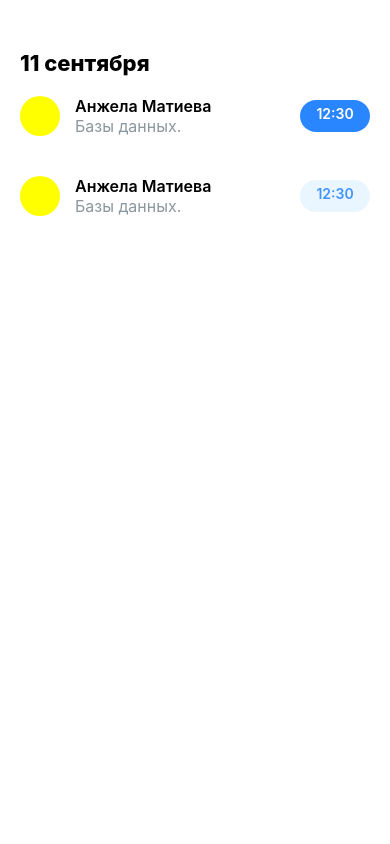
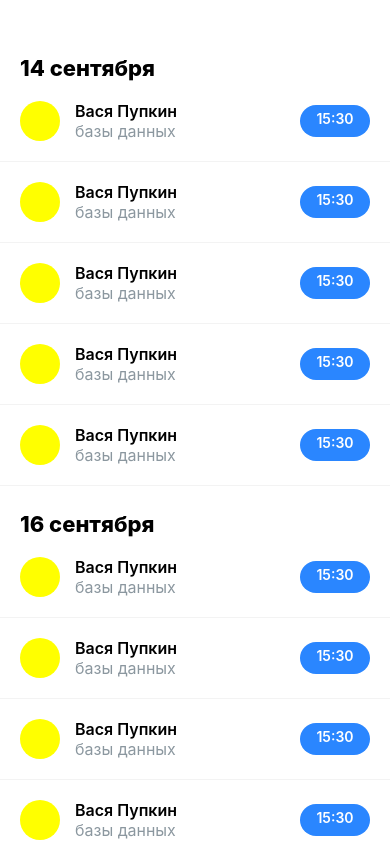
Before and after one commit to mihalichpalich/react-native-tutor-app, a React Native app: screen / in a window 390 px wide. Built offline with nearby package versions, Linux system fonts and the light colour scheme.

Commit message:
поработал над списком учеников

```diff
--- a/App.js
+++ b/App.js
@@ -1,80 +1,111 @@
 import React from 'react';
-import { StyleSheet, Text, View } from 'react-native';
+import { StyleSheet, Text, View, SectionList } from 'react-native';
 import styled from 'styled-components/native';
+
+import {Lessons, SectionTitle} from './components';
+
+const DATA = [
+    {
+        title: '14 сентября',
+        data: [
+                  {
+                      time: '15:30',
+                      active: true,
+                      unit: 'базы данных',
+                      user: {
+                          fullname: "Вася Пупкин"
+                      }
+                  },
+                  {
+                      time: '15:30',
+                      active: true,
+                      unit: 'базы данных',
+                      user: {
+                          fullname: "Вася Пупкин"
+                      }
+                  },
+                  {
+                      time: '15:30',
+                      active: true,
+                      unit: 'базы данных',
+                      user: {
+                          fullname: "Вася Пупкин"
+                      }
+                  },
+                  {
+                      time: '15:30',
+                      active: true,
+                      unit: 'базы данных',
+                      user: {
+                          fullname: "Вася Пупкин"
+                      }
+                  },
+                  {
+                      time: '15:30',
+                      active: true,
+                      unit: 'базы данных',
+                      user: {
+                          fullname: "Вася Пупкин"
+                      }
+                  }
+               ]
+    },
+    {
+        title: '16 сентября',
+        data: [
+                  {
+                      time: '15:30',
+                      active: true,
+                      unit: 'базы данных',
+                      user: {
+                          fullname: "Вася Пупкин"
+                      }
+                  },
+                  {
+                      time: '15:30',
+                      active: true,
+                      unit: 'базы данных',
+                      user: {
+                          fullname: "Вася Пупкин"
+                      }
+                  },
+                  {
+                      time: '15:30',
+                      active: true,
+                      unit: 'базы данных',
+                      user: {
+                          fullname: "Вася Пупкин"
+                      }
+                  },
+                  {
+                      time: '15:30',
+                      active: true,
+                      unit: 'базы данных',
+                      user: {
+                          fullname: "Вася Пупкин"
+                      }
+                  }
+               ]
+    }
+];
 
 export default function App() {
   return (
     <Container>
-        <Group>
-            <GroupTitle>11 сентября</GroupTitle>
-            <GroupItem>
-                <Avatar/>
-                <View style={{flex: 1}}>
-                    <FullName>Анжела Матиева</FullName>
-                    <GrayText>Базы данных.</GrayText>
-                </View>
-                <GroupDate active>12:30</GroupDate>
-            </GroupItem>
-            <GroupItem>
-                <Avatar/>
-                <View style={{flex: 1}}>
-                    <FullName>Анжела Матиева</FullName>
-                    <GrayText>Базы данных.</GrayText>
-                </View>
-                <GroupDate>12:30</GroupDate>
-            </GroupItem>
-        </Group>
+
+      <SectionList
+        sections={DATA}
+        keyExtractor={(item, index) => index}
+        renderItem={({ item }) => <Lessons {...item} />}
+        renderSectionHeader={({ section: { title } }) => (
+          <SectionTitle>{title}</SectionTitle>
+        )}
+      />
     </Container>
   );
 }
 
-const GroupDate = styled.Text`
-  background: ${props => props.active ? '#2a86ff' : '#e9f5ff'};
-  color: ${props => props.active ? '#fff' : '#4294ff'};
-  width: 70px;
-  height: 32px;
-  text-align: center;
-  border-radius: 18px;
-  font-weight: 600;
-  font-size: 14px;
-  line-height: 28px;
-`;
-
-const GrayText = styled.Text`
-  font-size: 16px;
-  color: #8b979f;
-`;
-
-const FullName = styled.Text`
-  font-weight: 600;
-  font-size: 16px;
-`;
-
-const Avatar = styled.View`
-  margin-right: 15px;
-  width: 40px;
-  height: 40px;
-  border-radius: 50px;
-  background-color: yellow;
-`;
-
-const GroupItem = styled.View`
-  align-items: center;
-  flex-direction: row;
-  padding: 20px 0;
-`;
-
-const Group = styled.View`
-  padding: 0 20px;
-`;
-
-const GroupTitle = styled.Text`
-  font-weight: 800;
-  font-size: 22px;
-  color: #000;
-`;
-
 const Container = styled.View`
   flex: 1;
-  margin-top: 50px;
+  margin-top: 30px;
 `;
--- /dev/null
+++ b/components/Lessons.jsx
@@ -0,0 +1,66 @@
+import React from 'react';
+import { StyleSheet, Text, View } from 'react-native';
+import styled from 'styled-components/native';
+
+const Lessons = ({user, unit, active, time}) => {
+    return (
+        <GroupItem>
+            <Avatar/>
+            <View style={{flex: 1}}>
+                <FullName>{user.fullname}</FullName>
+                <GrayText>{unit}</GrayText>
+            </View>
+            <GroupDate active={active}>{time}</GroupDate>
+        </GroupItem>
+    );
+};
+
+Lessons.defaultProps = {
+    title: 'Untitled',
+    items: []
+};
+
+const GroupDate = styled.Text`
+  background: ${props => props.active ? '#2a86ff' : '#e9f5ff'};
+  color: ${props => props.active ? '#fff' : '#4294ff'};
+  width: 70px;
+  height: 32px;
+  text-align: center;
+  border-radius: 18px;
+  font-weight: 600;
+  font-size: 14px;
+  line-height: 28px;
+`;
+
+const GrayText = styled.Text`
+  font-size: 16px;
+  color: #8b979f;
+`;
+
+const FullName = styled.Text`
+  font-weight: 600;
+  font-size: 16px;
+`;
+
+const Avatar = styled.View`
+  margin-right: 15px;
+  width: 40px;
+  height: 40px;
+  border-radius: 50px;
+  background-color: yellow;
+`;
+
+const GroupItem = styled.TouchableOpacity`
+  align-items: center;
+  flex-direction: row;
+  padding: 20px;
+  border-bottom-width: 1px;
+  border-bottom-color: #f3f3f3;
+`;
+
+const Container = styled.View`
+  flex: 1;
+  margin-top: 50px;
+`;
+
+export default Lessons;
--- /dev/null
+++ b/components/SectionTitle.jsx
@@ -0,0 +1,9 @@
+import styled from 'styled-components/native';
+
+export default styled.Text`
+  margin-top: 25px;
+  padding: 0 20px;
+  font-weight: 800;
+  font-size: 22px;
+  color: #000;
+`;
--- /dev/null
+++ b/components/index.js
@@ -0,0 +1,2 @@
+export {default as Lessons} from './Lessons';
+export {default as SectionTitle} from './SectionTitle';
```
